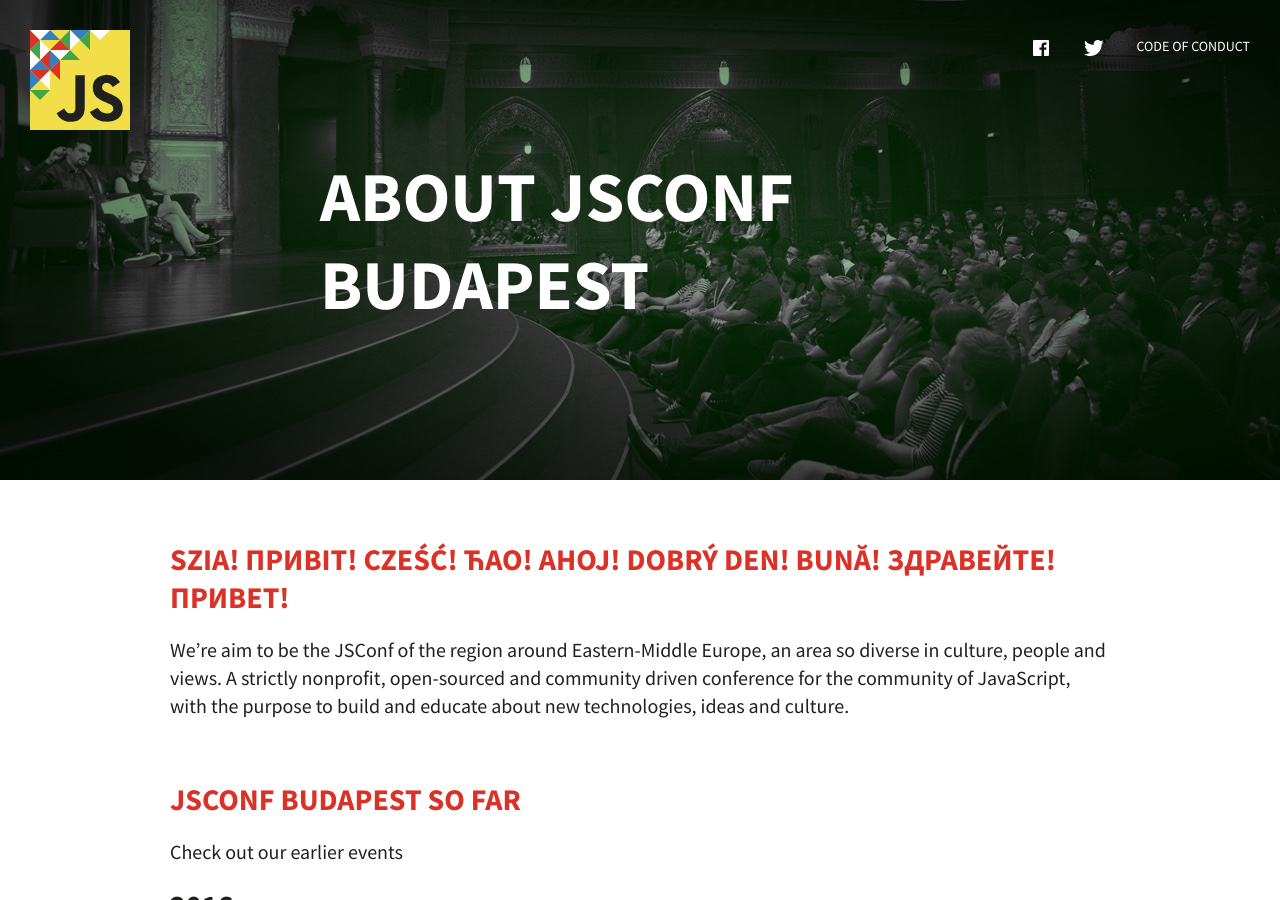
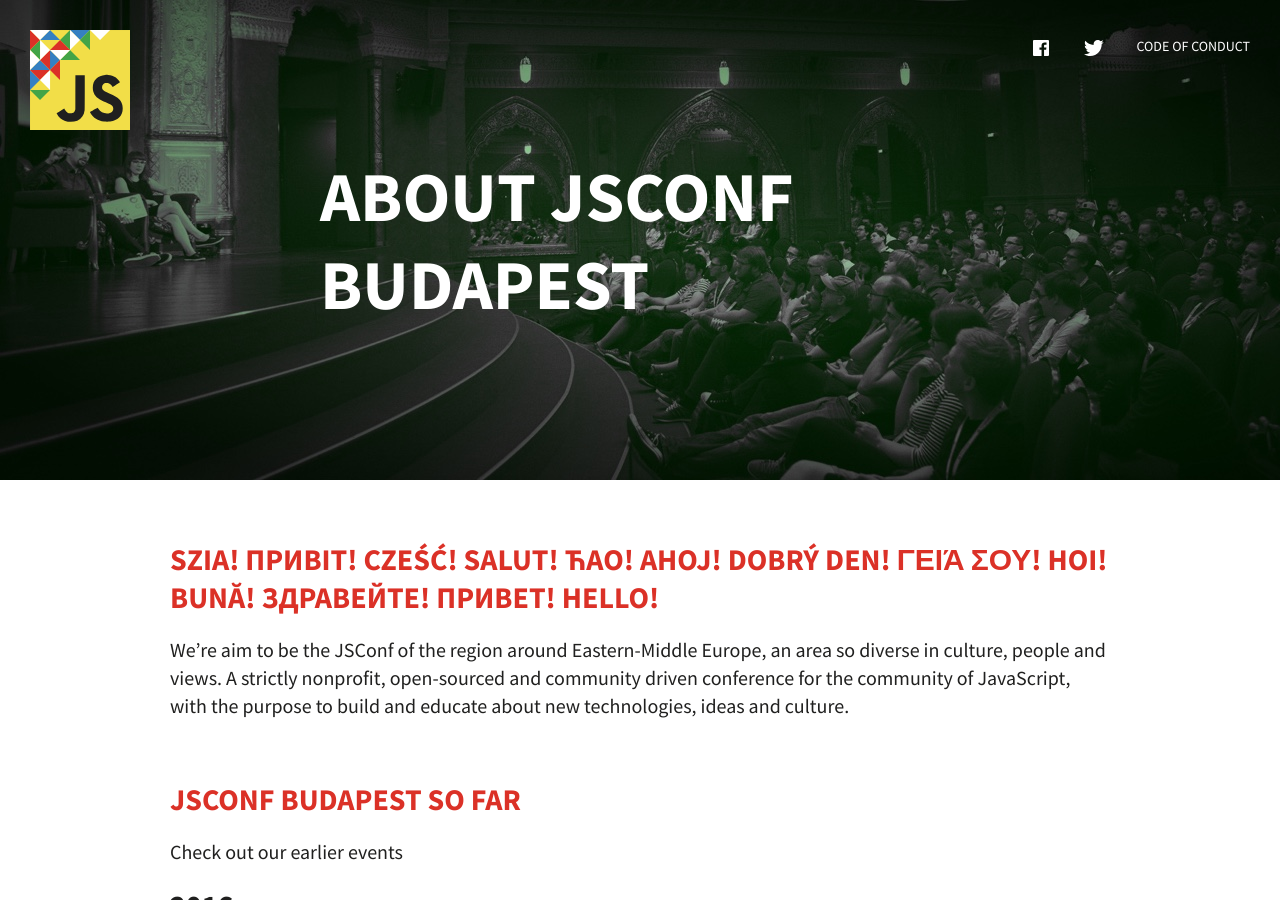
Before and after one commit to JSConfBp/2017.jsconfbp.com, a Jekyll site: the page built from about.md, in a window 1280 px wide and 900 px high. Built offline with Jekyll 4.4.1, drawn with Linux system fonts in a browser that asks for light colours.

Commit message:
say hello

```diff
--- a/_sass/pages.scss
+++ b/_sass/pages.scss
@@ -1,9 +1,15 @@
+
+.clear-after:after {
+    content: "";
+    display: table;
+    clear: both;
+}
+
 .cfp-iframe {
     width: 100%;
     border: none;
     height: 100vh;
 }
-
 
 .speaker {
 
@@ -14,8 +20,6 @@
             font-weight: normal;
         }
     }
-
-
 
     &-image {
         height: 100px;
@@ -31,11 +35,3 @@
         }
     }
 }
-
-
-
-.clear-after:after {
-    content: "";
-    display: table;
-    clear: both;
-}
--- a/about.md
+++ b/about.md
@@ -4,7 +4,7 @@
 permalink: /about
 ---
 
-# Szia! Привіт! Cześć! Ћао! Ahoj! Dobrý den! Bună! Здравейте! Привет!
+# Szia! Привіт! Cześć! Salut! Ћао! Ahoj! Dobrý den! Γειά σου! Hoi! Bună! Здравейте! Привет! Hello!
 
 We're aim to be the JSConf of the region around Eastern-Middle Europe, an area so diverse in culture, people and views. A strictly nonprofit, open-sourced and community driven conference for the community of JavaScript, with the purpose to build and educate about new technologies, ideas and culture.
 
```
